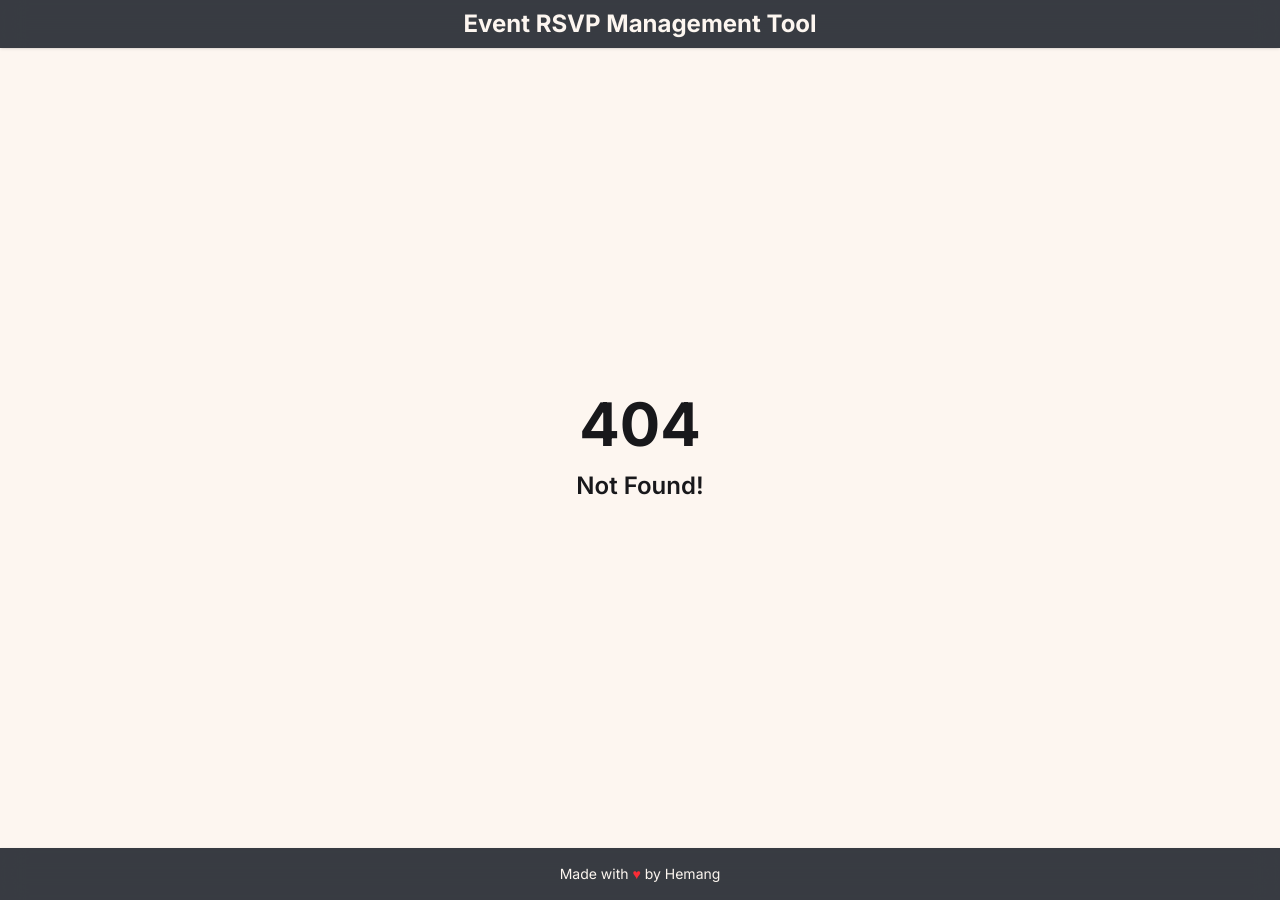
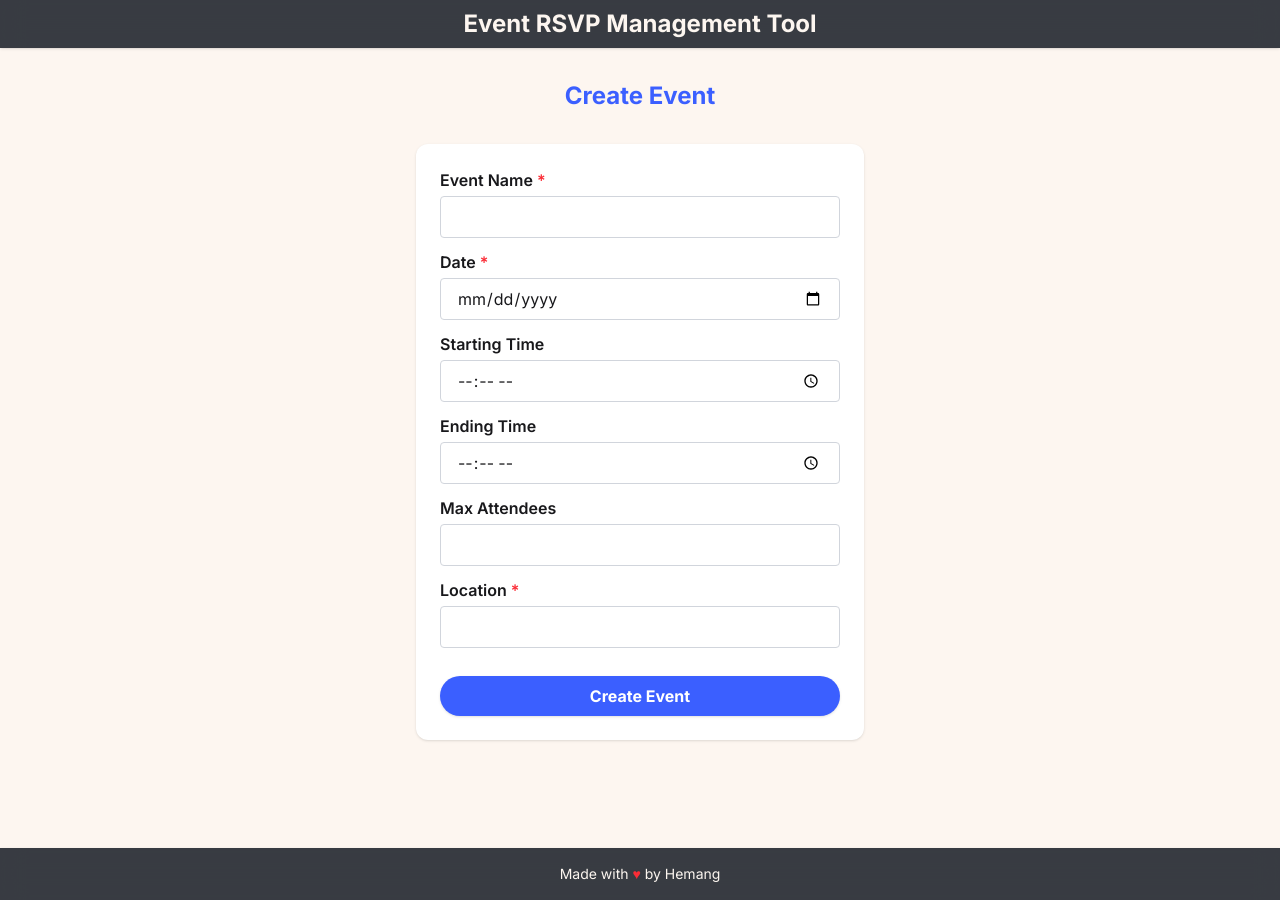
Before and after one commit to Clonktower/event-rsvp-management-tool, a SvelteKit app in the folder client/: page /create-event in a window 1280 px wide. Before the commit this address had no page. Built offline with nearby package versions, Linux system fonts and the light colour scheme.

Commit message:
setup create event page

```diff
--- /dev/null
+++ b/client/src/routes/create-event/+page.svelte
@@ -0,0 +1,51 @@
+<script lang="ts">
+  let name = '';
+  let date = '';
+  let maxAttendees: number | '' = '';
+  let location = '';
+  let startTime = '';
+  let endTime = '';
+
+  function handleSubmit(event: Event) {
+    event.preventDefault();
+    // Validate required fields
+    if (!name.trim() || !date.trim() || !location.trim()) {
+      alert('Please fill in all required fields: Name, Date, and Location.');
+      return;
+    }
+    // You can handle form submission here (e.g., send to API)
+    // For now, just log the values
+    console.log({ name, date, startTime, endTime, maxAttendees, location });
+  }
+</script>
+
+<main class="flex flex-col items-center py-8 min-h-screen">
+  <h1 class="text-2xl font-bold mb-8 text-primary dark:text-primary-darkmode font-inter">Create Event</h1>
+  <form class="w-full max-w-md rounded-xl shadow p-6 flex flex-col gap-3 font-inter bg-surface dark:bg-surface-dark sm:bg-surface sm:dark:bg-surface-dark bg-background dark:bg-background-dark" on:submit|preventDefault={handleSubmit} autocomplete="off">
+    <div>
+      <label for="name" class="block mb-1 font-semibold">Event Name<span class="text-red-500 ml-1" aria-hidden="true">*</span></label>
+      <input id="name" name="name" type="text" bind:value={name} required aria-required="true" aria-label="Event Name" class="w-full px-4 py-2 rounded border border-gray-300 focus:outline-none focus:ring-2 focus:ring-primary dark:bg-background-dark dark:border-gray-700 dark:text-text-dark" />
+    </div>
+    <div>
+      <label for="date" class="block mb-1 font-semibold">Date<span class="text-red-500 ml-1" aria-hidden="true">*</span></label>
+      <input id="date" name="date" type="date" bind:value={date} required aria-required="true" aria-label="Event Date" class="w-full px-4 py-2 rounded border border-gray-300 focus:outline-none focus:ring-2 focus:ring-primary dark:bg-background-dark dark:border-gray-700 dark:text-text-dark" />
+    </div>
+    <div>
+      <label for="startTime" class="block mb-1 font-semibold">Starting Time</label>
+      <input id="startTime" name="startTime" type="time" bind:value={startTime} aria-label="Starting Time" class="w-full px-4 py-2 rounded border border-gray-300 focus:outline-none focus:ring-2 focus:ring-primary dark:bg-background-dark dark:border-gray-700 dark:text-text-dark" />
+    </div>
+    <div>
+      <label for="endTime" class="block mb-1 font-semibold">Ending Time</label>
+      <input id="endTime" name="endTime" type="time" bind:value={endTime} aria-label="Ending Time" class="w-full px-4 py-2 rounded border border-gray-300 focus:outline-none focus:ring-2 focus:ring-primary dark:bg-background-dark dark:border-gray-700 dark:text-text-dark" />
+    </div>
+    <div>
+      <label for="maxAttendees" class="block mb-1 font-semibold">Max Attendees</label>
+      <input id="maxAttendees" name="maxAttendees" type="number" min="1" bind:value={maxAttendees} aria-label="Max Attendees" class="w-full px-4 py-2 rounded border border-gray-300 focus:outline-none focus:ring-2 focus:ring-primary dark:bg-background-dark dark:border-gray-700 dark:text-text-dark" />
+    </div>
+    <div>
+      <label for="location" class="block mb-1 font-semibold">Location<span class="text-red-500 ml-1" aria-hidden="true">*</span></label>
+      <input id="location" name="location" type="text" bind:value={location} required aria-required="true" aria-label="Location" class="w-full px-4 py-2 rounded border border-gray-300 focus:outline-none focus:ring-2 focus:ring-primary dark:bg-background-dark dark:border-gray-700 dark:text-text-dark" />
+    </div>
+    <button type="submit" class="mt-4 px-6 py-2 bg-primary text-white rounded-full font-bold shadow hover:bg-primary-dark transition-colors dark:bg-primary-darkmode dark:hover:bg-primary-darkmode-hover" aria-label="Create Event">Create Event</button>
+  </form>
+</main>
```
